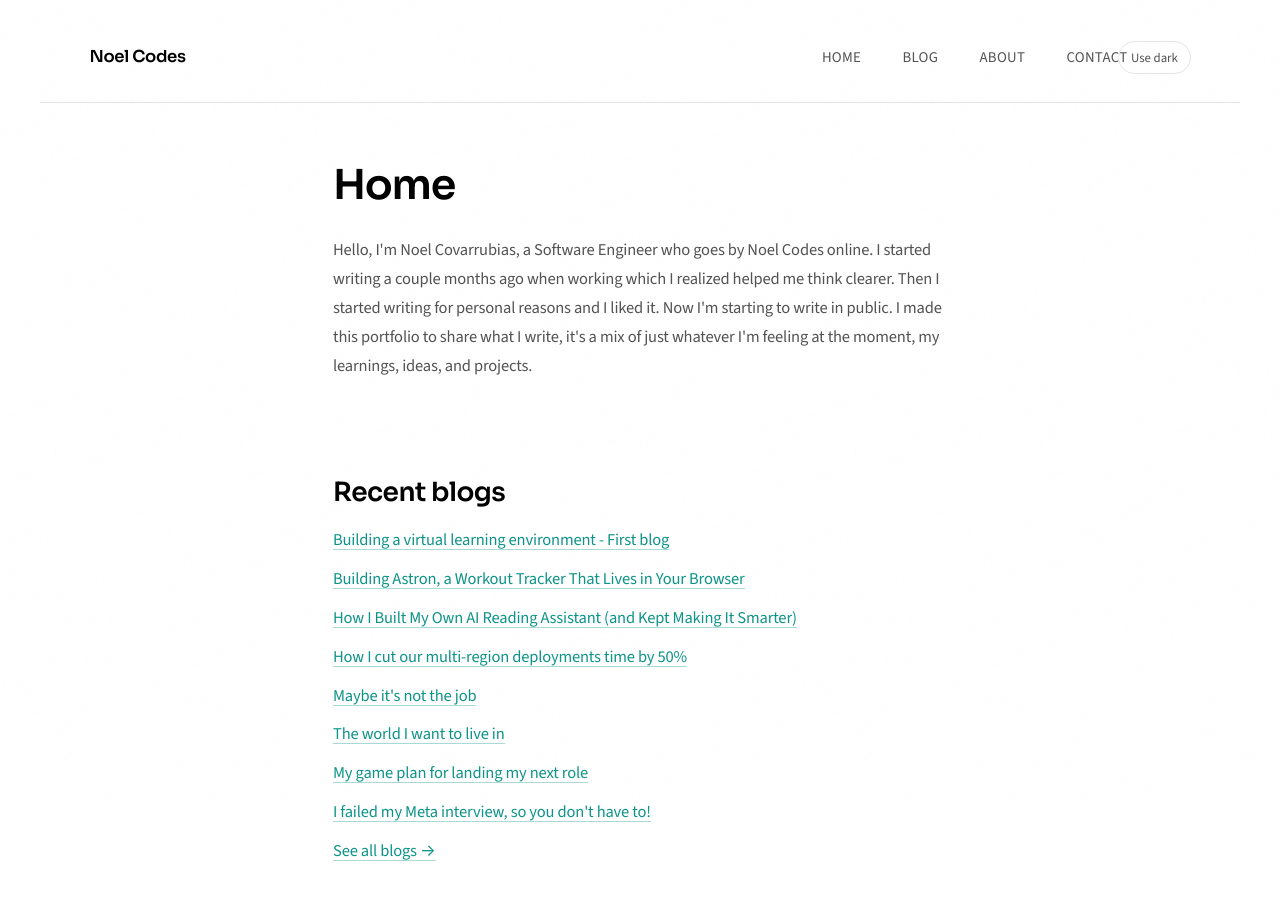
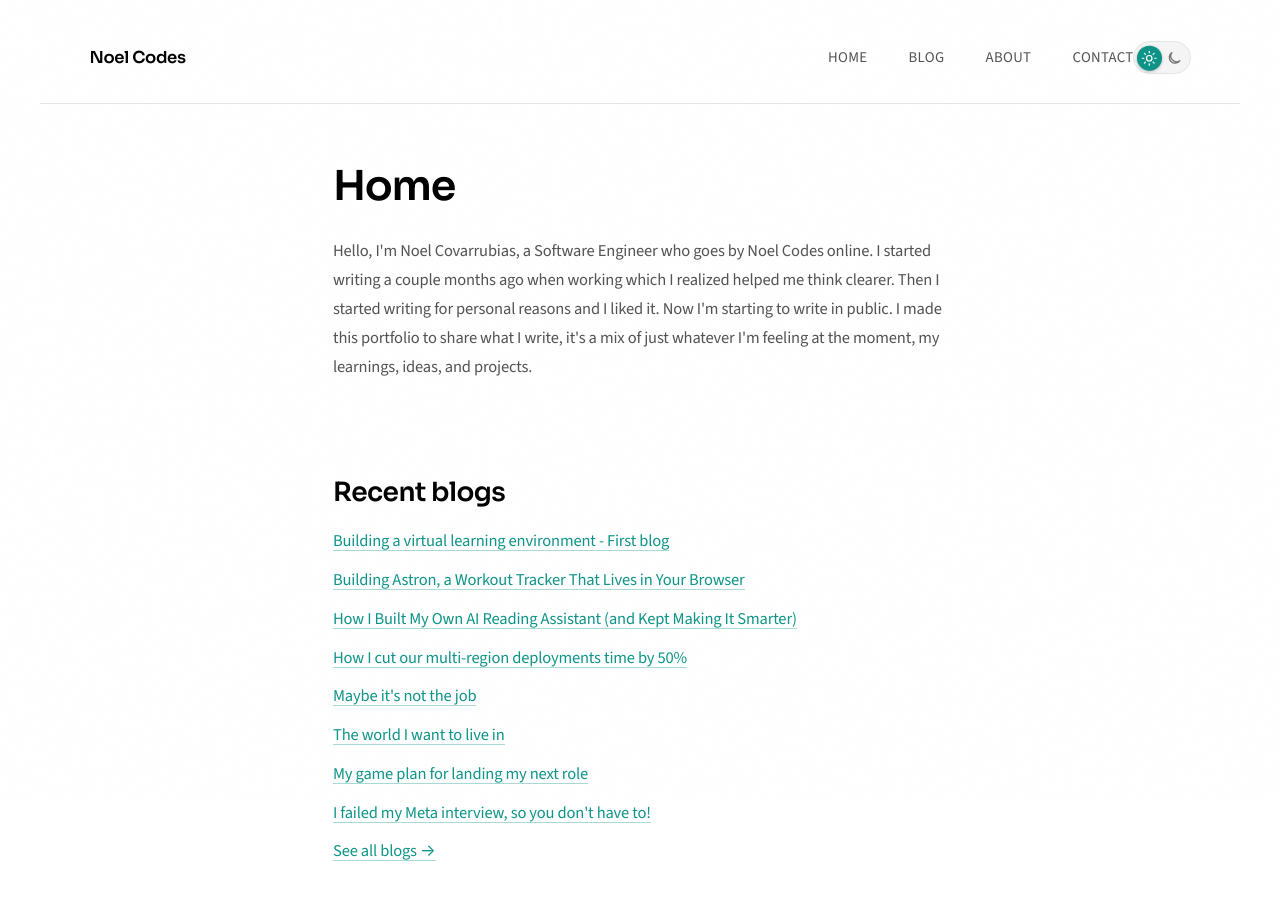
Before and after one commit to noelcodesxo/portfolio, an Eleventy site: page index.html in a window 1280 px wide. Built offline with nearby package versions, Linux system fonts and the light colour scheme; Eleventy itself is replaced by a stand-in of ours; files that its build step writes are made by us from their sources; no server answers.

Commit message:
Use icon-only theme switch

```diff
--- a/_includes/base.njk
+++ b/_includes/base.njk
@@ -100,7 +100,20 @@
                 <li><a href="/about" class="nav-link">About</a></li>
                 <li><a href="/contact" class="nav-link">Contact</a></li>
             </ul>
-            <button class="theme-toggle" id="theme-toggle" type="button" hidden>Use light</button>
+            <button class="theme-toggle" id="theme-toggle" type="button" role="switch" aria-label="Dark theme" aria-checked="false" hidden>
+                <span class="theme-toggle-icon theme-toggle-icon-light" aria-hidden="true">
+                    <svg viewBox="0 0 24 24" focusable="false">
+                        <circle cx="12" cy="12" r="4"></circle>
+                        <path d="M12 2v2m0 16v2M4.93 4.93l1.42 1.42m11.3 11.3 1.42 1.42M2 12h2m16 0h2M4.93 19.07l1.42-1.42m11.3-11.3 1.42-1.42"></path>
+                    </svg>
+                </span>
+                <span class="theme-toggle-icon theme-toggle-icon-dark" aria-hidden="true">
+                    <svg viewBox="0 0 24 24" focusable="false">
+                        <path d="M20.3 15.5A8.5 8.5 0 0 1 8.5 3.7 8.5 8.5 0 1 0 20.3 15.5Z"></path>
+                    </svg>
+                </span>
+                <span class="theme-toggle-thumb" aria-hidden="true"></span>
+            </button>
         </nav>
     </header>
     <main>
@@ -157,12 +170,7 @@
 
             function updateThemeToggle() {
                 const activeTheme = getActiveTheme();
-                const nextTheme = activeTheme === 'dark' ? 'light' : 'dark';
-                const actionLabel = `Switch to ${nextTheme} theme`;
-
-                themeToggle.textContent = `Use ${nextTheme}`;
-                themeToggle.setAttribute('aria-label', actionLabel);
-                themeToggle.title = actionLabel;
+                themeToggle.setAttribute('aria-checked', String(activeTheme === 'dark'));
                 if (themeColor) {
                     themeColor.content = activeTheme === 'light' ? '#ffffff' : '#000000';
                 }
--- a/main.css
+++ b/main.css
@@ -228,31 +228,72 @@ header {
 .theme-toggle {
     display: inline-flex;
     align-items: center;
-    justify-content: center;
+    justify-content: space-between;
     position: relative;
     z-index: 200;
-    padding: 0.45rem 0.7rem;
+    flex: 0 0 auto;
+    width: 3.5rem;
+    height: 2rem;
+    padding: 0.1875rem;
     border: 1px solid var(--border);
     border-radius: 999px;
-    background: transparent;
-    color: var(--text);
-    font: inherit;
-    font-size: 0.78rem;
-    line-height: 1.2;
-    white-space: nowrap;
+    background-color: var(--bg-elevated);
     cursor: pointer;
-    transition: color 0.2s ease, background-color 0.2s ease, border-color 0.2s ease;
+    transition: background-color 0.2s ease, border-color 0.2s ease;
 }
 
 .theme-toggle:hover {
-    color: var(--heading);
-    background-color: var(--bg-elevated);
     border-color: var(--border-light);
 }
 
 .theme-toggle:focus-visible {
     outline: 2px solid var(--accent);
     outline-offset: 3px;
+}
+
+.theme-toggle-icon {
+    display: grid;
+    position: relative;
+    z-index: 1;
+    place-items: center;
+    width: 1.5rem;
+    height: 1.5rem;
+    color: var(--text-light);
+    transition: color 0.2s ease;
+}
+
+.theme-toggle-icon svg {
+    width: 1rem;
+    height: 1rem;
+    fill: none;
+    stroke: currentColor;
+    stroke-width: 1.8;
+    stroke-linecap: round;
+    stroke-linejoin: round;
+}
+
+.theme-toggle[aria-checked="false"] .theme-toggle-icon-light,
+.theme-toggle[aria-checked="true"] .theme-toggle-icon-dark {
+    color: var(--bg);
+}
+
+.theme-toggle-thumb {
+    display: block;
+    position: absolute;
+    top: 50%;
+    left: 0.1875rem;
+    width: 1.5rem;
+    height: 1.5rem;
+    border-radius: 50%;
+    background-color: var(--accent);
+    box-shadow: 0 1px 3px rgba(0, 0, 0, 0.25);
+    pointer-events: none;
+    transform: translateY(-50%);
+    transition: transform 0.2s ease;
+}
+
+.theme-toggle[aria-checked="true"] .theme-toggle-thumb {
+    transform: translate(1.5rem, -50%);
 }
 
 .theme-toggle[hidden] {
@@ -358,6 +399,10 @@ header {
         gap: 2.5rem;
         padding: 0;
         box-shadow: none;
+    }
+
+    .theme-toggle {
+        margin-left: 0.5rem;
     }
 
     .nav-link {
```
